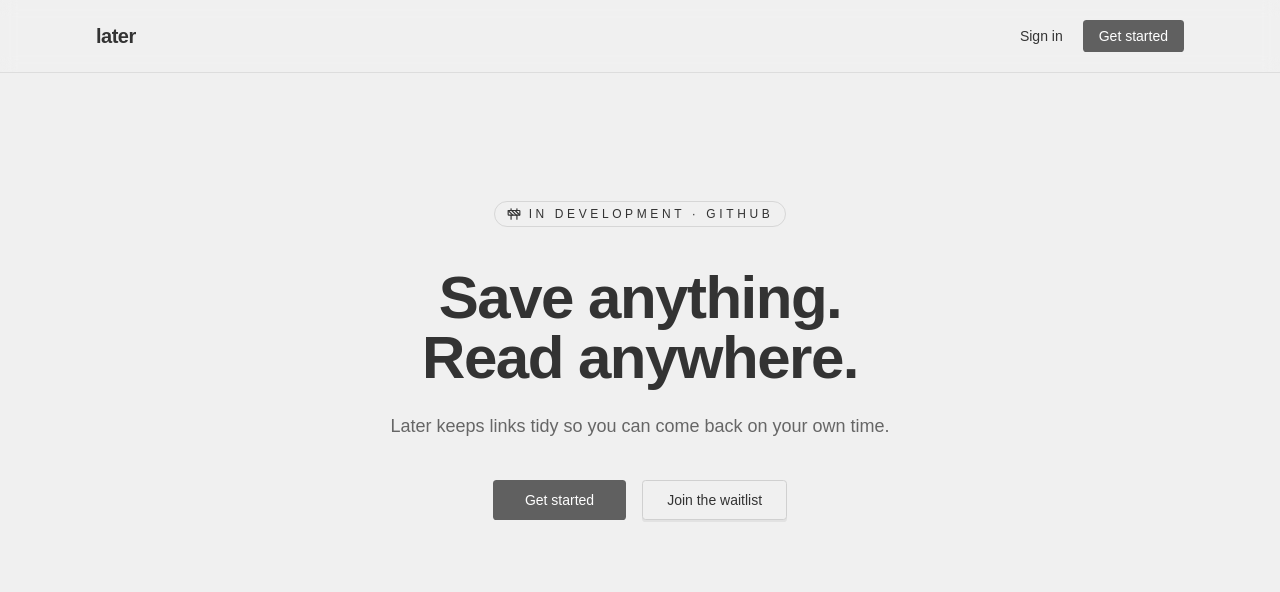
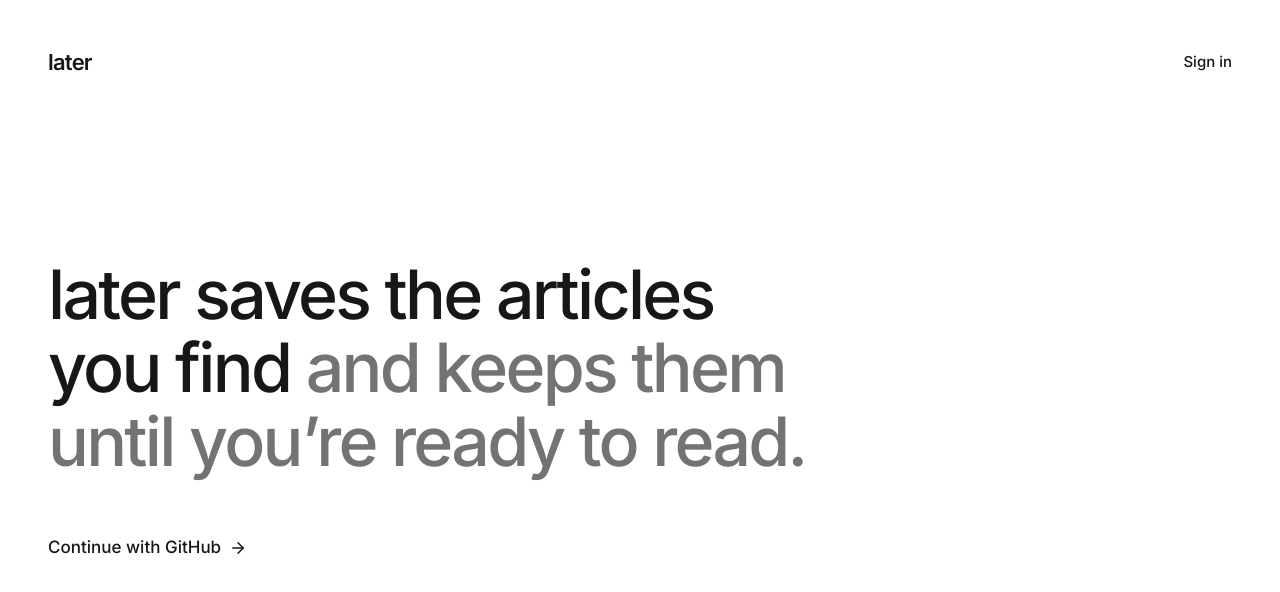
Before and after one commit to terror/later, a React (Vite) app in the folder apps/web/: page / in a window 1280 px wide. Shown: the top 592 px of the page. Built offline with nearby package versions, Linux system fonts and the light colour scheme; no server answers.

Commit message:
Redesign landing page (#28)

```diff
--- a/apps/web/package.json
+++ b/apps/web/package.json
@@ -10,6 +10,7 @@
     "preview": "vite preview"
   },
   "dependencies": {
+    "@fontsource-variable/inter": "^5.3.0",
     "@radix-ui/react-dialog": "^1.1.15",
     "@radix-ui/react-hover-card": "^1.1.15",
     "@radix-ui/react-slot": "^1.2.3",
--- a/apps/web/src/index.css
+++ b/apps/web/src/index.css
@@ -36,7 +36,7 @@
   --sidebar-accent-foreground: oklch(0.3211 0 0);
   --sidebar-border: oklch(0.8576 0 0);
   --sidebar-ring: oklch(0.4891 0 0);
-  --font-sans: Montserrat, sans-serif;
+  --font-sans: 'Inter Variable', Inter, system-ui, sans-serif;
   --font-serif: Georgia, serif;
   --font-mono: Fira Code, monospace;
   --radius: 0.35rem;
@@ -96,7 +96,7 @@
   --sidebar-accent-foreground: oklch(0.8853 0 0);
   --sidebar-border: oklch(0.329 0 0);
   --sidebar-ring: oklch(0.7058 0 0);
-  --font-sans: Inter, sans-serif;
+  --font-sans: 'Inter Variable', Inter, system-ui, sans-serif;
   --font-serif: Georgia, serif;
   --font-mono: Fira Code, monospace;
   --radius: 0.35rem;
--- a/apps/web/src/main.tsx
+++ b/apps/web/src/main.tsx
@@ -1,6 +1,7 @@
 import App from '@/App.tsx';
 import '@/index.css';
 import { AuthProvider } from '@/providers/auth-provider';
+import '@fontsource-variable/inter';
 import React from 'react';
 import ReactDOM from 'react-dom/client';
 
--- a/apps/web/src/pages/home.tsx
+++ b/apps/web/src/pages/home.tsx
@@ -1,69 +1,38 @@
-import { Button } from '@/components/ui/button';
-import { motion } from 'framer-motion';
-import { Construction } from 'lucide-react';
+import { getLoginUrl } from '@/lib/api';
+import { ArrowRight } from 'lucide-react';
 import { Link } from 'react-router-dom';
 
 export default function HomePage() {
   return (
-    <div className='bg-background text-foreground relative min-h-screen overflow-hidden'>
-      <div className='pointer-events-none absolute inset-0 -z-10 bg-[radial-gradient(circle_at_top,_rgba(15,20,25,0.08),_transparent_55%)]' />
-
-      {/* Header */}
-      <motion.header
-        className='border-border/60 border-b backdrop-blur'
-        initial={{ opacity: 0, y: -12 }}
-        animate={{ opacity: 1, y: 0 }}
-        transition={{ duration: 0.5 }}
+    <div className='flex min-h-screen flex-col bg-white px-6 pt-10 pb-14 text-neutral-900 antialiased sm:px-12'>
+      <header className='flex items-center justify-between gap-4'>
+        <Link
+          to='/'
+          className='text-[22px] leading-none font-semibold tracking-[-0.035em]'
         >
-        <div className='mx-auto flex max-w-6xl items-center justify-between px-4 py-5 sm:px-6 lg:px-8'>
-          <Link to='/' className='text-xl font-semibold tracking-tight'>
           later
         </Link>
-          <div className='flex items-center gap-2 text-sm'>
-            <Button variant='ghost' size='sm' asChild>
-              <Link to='/sign-in'>Sign in</Link>
-            </Button>
-            <Button size='sm' className='px-4'>
-              Get started
-            </Button>
-          </div>
-        </div>
-      </motion.header>
-
-      <main className='mx-auto max-w-6xl px-4 sm:px-6 lg:px-8'>
-        {/* Hero */}
-        <motion.section
-          className='relative py-24 sm:py-32'
-          initial={{ opacity: 0, y: 28 }}
-          animate={{ opacity: 1, y: 0 }}
-          transition={{ duration: 0.7, delay: 0.1 }}
+        <Link
+          to='/sign-in'
+          className='flex h-11 items-center text-[15px] font-medium'
         >
-          <div className='mx-auto max-w-3xl text-center'>
+          Sign in
+        </Link>
+      </header>
+      <main className='flex flex-1 flex-col justify-center py-24'>
+        <h1 className='max-w-[18ch] text-4xl leading-[1.08] font-medium tracking-[-0.04em] text-pretty sm:text-6xl lg:text-[68px]'>
+          later saves the articles you find{' '}
+          <span className='text-neutral-500'>
+            and keeps them until you&rsquo;re ready to read.
+          </span>
+        </h1>
         <a
-              href='https://github.com/terror/later'
-              target='_blank'
-              rel='noreferrer'
-              className='border-border/80 hover:bg-muted inline-flex items-center rounded-full border px-3 py-1 text-xs tracking-[0.3em] uppercase transition'
+          href={getLoginUrl()}
+          className='mt-12 flex h-11 items-center gap-2 self-start text-[17px] font-medium'
         >
-              <Construction className='mr-2 h-3.5 w-3.5' aria-hidden='true' />
-              In development · GitHub
+          Continue with GitHub
+          <ArrowRight className='size-[18px]' aria-hidden />
         </a>
-            <h1 className='mt-10 text-4xl font-semibold tracking-tight text-balance sm:text-6xl'>
-              Save anything. Read anywhere.
-            </h1>
-            <p className='text-muted-foreground mx-auto mt-6 max-w-2xl text-base leading-7 text-pretty sm:text-lg'>
-              Later keeps links tidy so you can come back on your own time.
-            </p>
-            <div className='mt-10 flex flex-col items-center justify-center gap-3 sm:flex-row sm:gap-4'>
-              <Button size='lg' className='w-full sm:w-auto sm:px-8'>
-                Get started
-              </Button>
-              <Button variant='outline' size='lg' className='w-full sm:w-auto'>
-                Join the waitlist
-              </Button>
-            </div>
-          </div>
-        </motion.section>
       </main>
     </div>
   );
```
Also changed, not shown: 1 other file (tests, documents, lock files or other folders). Lines whose indentation alone changed are shown as unchanged.
